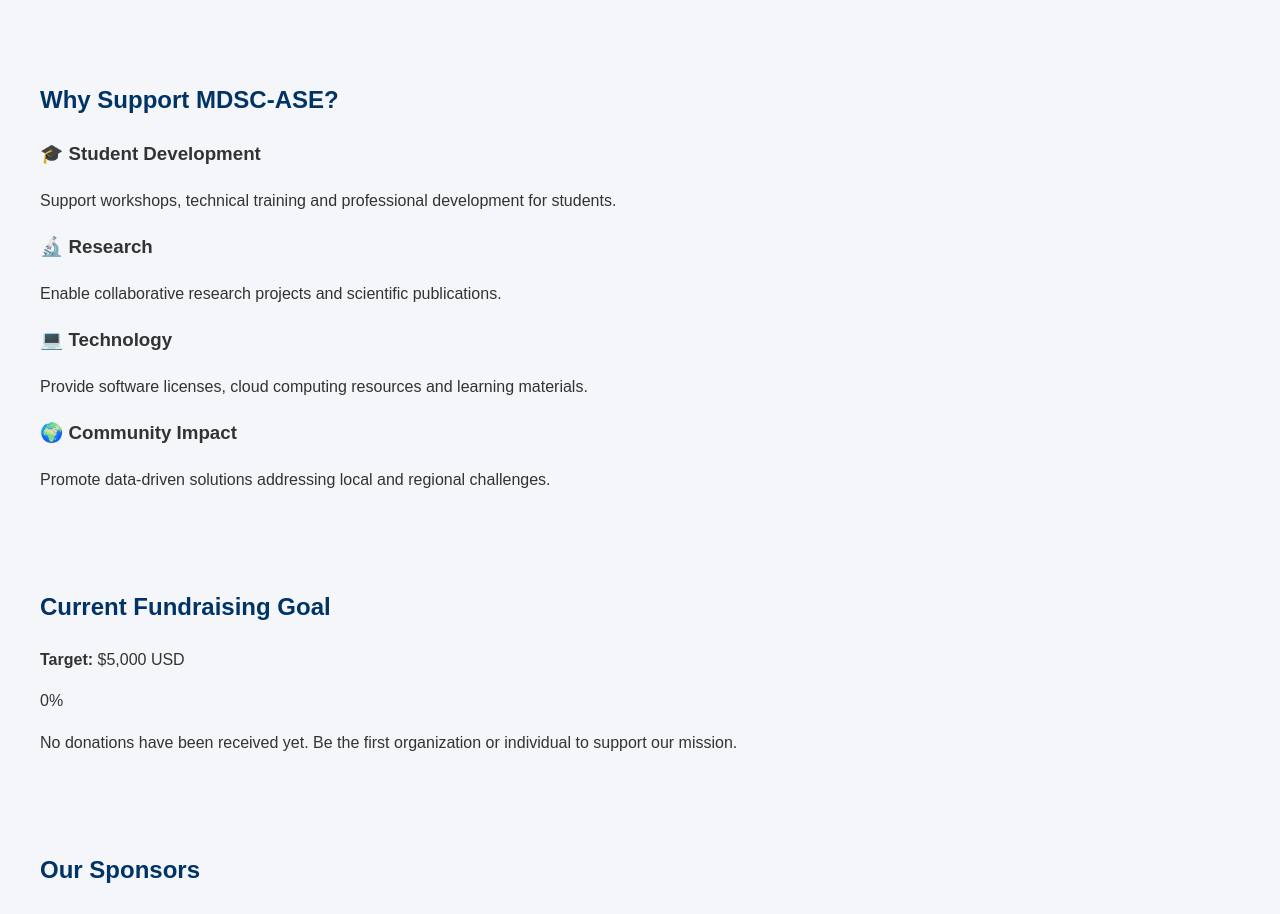
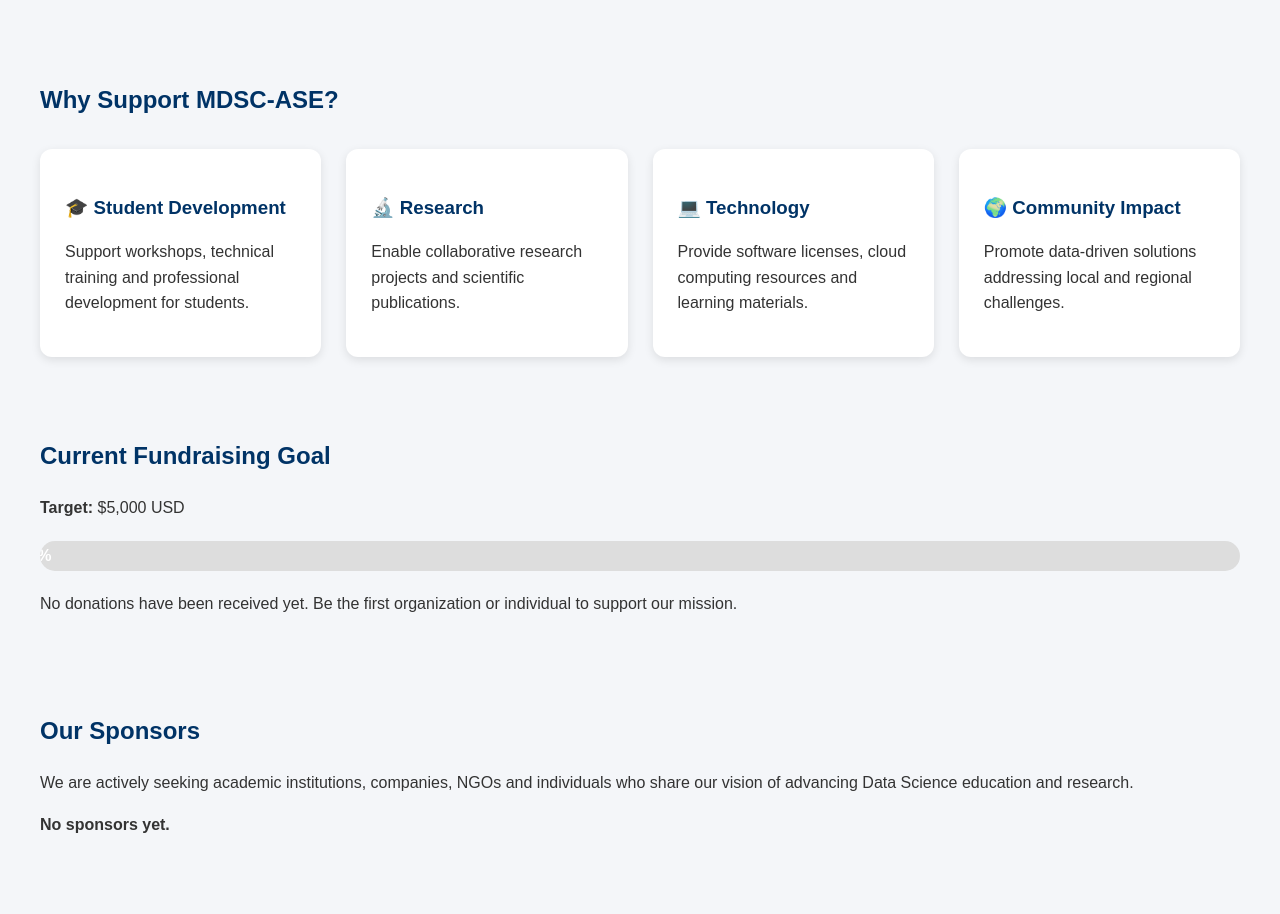
Before and after one commit to MDSC-ASE/Mathematical-Data-Science-Club-Hub, a plain HTML site: page fundraising.html in a window 1280 px wide. Shown: the part 280-1194 px from the top of the page. Drawn offline with Linux system fonts and the light colour scheme.

Commit message:
Update style.css

```diff
--- a/assets/css/style.css
+++ b/assets/css/style.css
@@ -335,3 +335,82 @@
 margin-bottom:15px;
 
 }
+/* ========================= */
+/* FUNDRAISING PAGE */
+/* ========================= */
+
+.fund-grid{
+
+display:grid;
+
+grid-template-columns:repeat(auto-fit,minmax(280px,1fr));
+
+gap:25px;
+
+margin-top:30px;
+
+}
+
+.fund-card{
+
+background:white;
+
+padding:25px;
+
+border-radius:12px;
+
+box-shadow:0 3px 10px rgba(0,0,0,.1);
+
+border-top:4px solid:#003366;
+
+transition:.3s;
+
+}
+
+.fund-card:hover{
+
+transform:translateY(-5px);
+
+}
+
+.fund-card h3{
+
+color:#003366;
+
+margin-bottom:15px;
+
+}
+
+.progress-bar{
+
+background:#ddd;
+
+height:30px;
+
+border-radius:20px;
+
+overflow:hidden;
+
+margin:20px 0;
+
+}
+
+.progress{
+
+background:#003366;
+
+width:0%;
+
+height:100%;
+
+color:white;
+
+display:flex;
+
+justify-content:center;
+
+align-items:center;
+
+font-weight:bold;
+
+}
```
